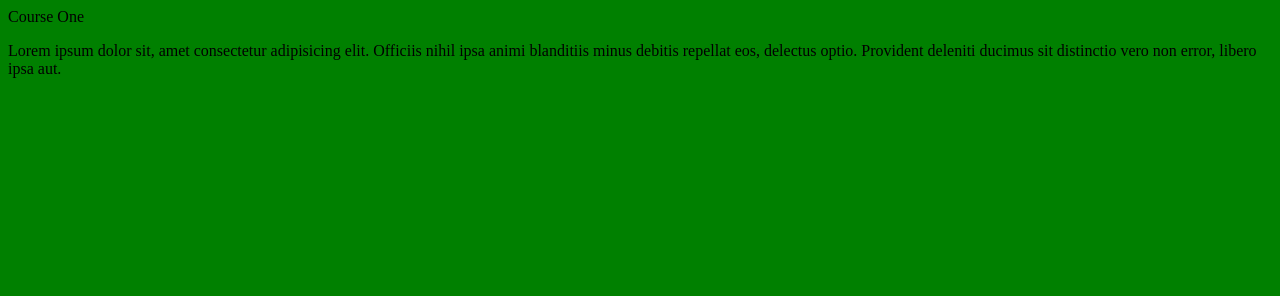
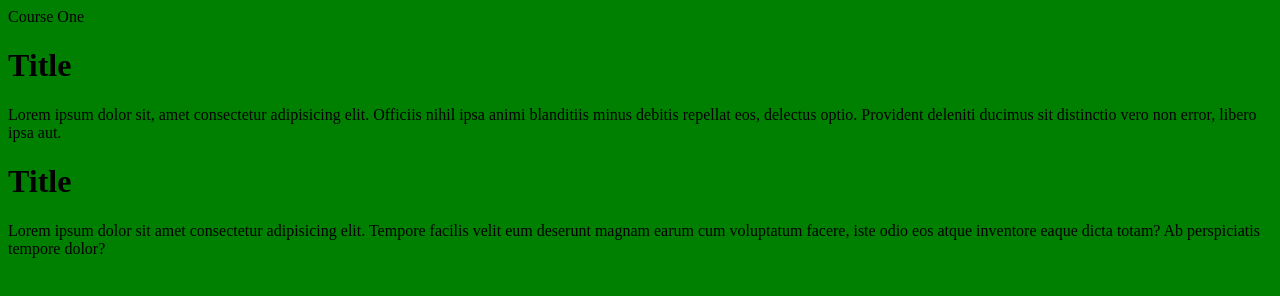
Before and after one commit to felipeFransa/courseOne, a plain HTML site: page index.HTML in a window 1280 px wide. Drawn offline with Linux system fonts and the light colour scheme.

Commit message:
adding title and text index.html

```diff
--- a/index.HTML
+++ b/index.HTML
@@ -9,6 +9,7 @@
   <body>
     <div>Course One</div>
     <div>
+      <h1>Title</h1>
       <p>
         Lorem ipsum dolor sit, amet consectetur adipisicing elit. Officiis nihil
         ipsa animi blanditiis minus debitis repellat eos, delectus optio.
@@ -16,6 +17,14 @@
         aut.
       </p>
     </div>
+    <div>
+      <h1>Title</h1>
+      <p>
+        Lorem ipsum dolor sit amet consectetur adipisicing elit. Tempore facilis
+        velit eum deserunt magnam earum cum voluptatum facere, iste odio eos
+        atque inventore eaque dicta totam? Ab perspiciatis tempore dolor?
+      </p>
+    </div>
     <script src="./assets/script.js"></script>
   </body>
 </html>
```
